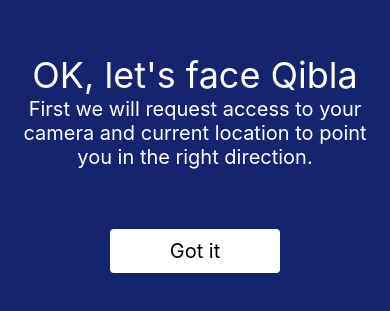
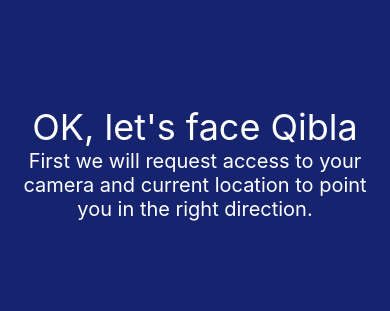
Before and after one commit to brandonlee0719/QiblaFinder, a React Native app: screen /Qibla in a window 390 px wide. Shown: the part 259-570 px from the top of the page. Built offline with nearby package versions, Linux system fonts and the light colour scheme; what react-native-permissions would draw is missing.

Commit message:
update for navigation

```diff
--- a/App.js
+++ b/App.js
@@ -1,86 +1,28 @@
 import React from 'react';
-import {
-  SafeAreaView,
-  StyleSheet,
-  View,
-  Text,
-  TouchableOpacity,
-  Platform
-} from 'react-native';
+import { LogBox } from 'react-native';
+import { SafeAreaProvider } from 'react-native-safe-area-context';
+import { NavigationContainer } from '@react-navigation/native';
+import { createStackNavigator } from '@react-navigation/stack';
 
-import { WebView } from 'react-native-webview';
-import * as permissions from 'react-native-permissions';
-import { PERMISSIONS, requestMultiple } from 'react-native-permissions';
+import Main from './src/Main';
+import Qibla from './src/Qibla';
 
-// const App = () => {
-//   return (
-//     <SafeAreaView style={styles.mainContainer}>
-//       <WebView
-//         style={styles.mainContainer}
-//         source={{ uri: 'https://qiblafinder.withgoogle.com/' }} />
-//     </SafeAreaView>
-//   );
-// };
+LogBox.ignoreLogs(['Warning: ...']);
+LogBox.ignoreAllLogs();
 
-
-const camera_permission = Platform.OS === 'ios' ? PERMISSIONS.IOS.CAMERA : PERMISSIONS.ANDROID.CAMERA;
-const coarse_location = Platform.OS === 'ios' ? PERMISSIONS.IOS.LOCATION_ALWAYS : PERMISSIONS.ANDROID.ACCESS_COARSE_LOCATION;
-const fine_location = Platform.OS == 'ios' ? PERMISSIONS.IOS.LOCATION_ALWAYS : PERMISSIONS.ANDROID.ACCESS_FINE_LOCATION;
+const Stack = createStackNavigator();
 
 const App = () => {
-  const handleSetPermission = () => {
-    requestPermission();
-  }
-
-  const requestPermission = () => {
-    requestMultiple([camera_permission, coarse_location, fine_location]).then((statuses) => {
-      console.log('camera_permission', statuses[camera_permission]);
-      console.log('coarse_location', statuses[coarse_location]);
-      console.log('fine_location', statuses[fine_location]);
-    });
-  }
-
   return (
-    <SafeAreaView style={{ flex: 1 }}>
-      <View style={styles.mainContainer}>
-        <Text style={styles.title}>OK, let's face Qibla</Text>
-        <Text style={styles.permissionDetail}>First we will request access to your</Text>
-        <Text style={styles.permissionDetail}>camera and current location to point</Text>
-        <Text style={styles.permissionDetail}>you in the right direction.</Text>
-        <TouchableOpacity style={styles.btnGotit}
-          onPress={handleSetPermission}>
-          <Text style={styles.gotit}>Got it</Text>
-        </TouchableOpacity>
-      </View>
-    </SafeAreaView>
-  )
-}
-const styles = StyleSheet.create({
-  mainContainer: {
-    flex: 1,
-    alignItems: 'center',
-    justifyContent: 'center',
-    backgroundColor: '#16246f'
-  },
-  title: {
-    fontSize: 36,
-    color: '#FFF'
-  },
-  permissionDetail: {
-    fontSize: 20,
-    color: '#FFF'
-  },
-  btnGotit: {
-    marginTop: 60,
-    borderRadius: 4,
-    paddingVertical: 10,
-    paddingHorizontal: 60,
-    backgroundColor: '#FFF'
-  },
-  gotit: {
-    fontSize: 20,
-    color: '#000'
-  }
-});
+    <SafeAreaProvider>
+      <NavigationContainer>
+        <Stack.Navigator initialRouteName="Main">
+          <Stack.Screen name="Main" component={Main} options={{ headerShown: false }} />
+          <Stack.Screen name="Qibla" component={Qibla} options={{ headerShown: false }} />
+        </Stack.Navigator>
+      </NavigationContainer>
+    </SafeAreaProvider>
+  );
+};
 
 export default App;
--- a/package.json
+++ b/package.json
@@ -10,9 +10,15 @@
     "lint": "eslint ."
   },
   "dependencies": {
+    "@react-navigation/native": "^6.1.2",
+    "@react-navigation/stack": "^6.3.11",
     "react": "18.1.0",
     "react-native": "0.70.6",
+    "react-native-gesture-handler": "^2.8.0",
+    "react-native-maps": "^1.3.2",
     "react-native-permissions": "^3.6.1",
+    "react-native-safe-area-context": "^4.4.1",
+    "react-native-screens": "^3.18.2",
     "react-native-webview": "^11.26.0"
   },
   "devDependencies": {
--- /dev/null
+++ b/src/Main.js
@@ -0,0 +1,75 @@
+import React from 'react';
+import {
+  SafeAreaView,
+  StyleSheet,
+  View,
+  Text,
+  TouchableOpacity,
+  Platform
+} from 'react-native';
+
+import { PERMISSIONS, requestMultiple } from 'react-native-permissions';
+
+const camera_permission = Platform.OS === 'ios' ? PERMISSIONS.IOS.CAMERA : PERMISSIONS.ANDROID.CAMERA;
+const coarse_location = Platform.OS === 'ios' ? PERMISSIONS.IOS.LOCATION_ALWAYS : PERMISSIONS.ANDROID.ACCESS_COARSE_LOCATION;
+const fine_location = Platform.OS == 'ios' ? PERMISSIONS.IOS.LOCATION_ALWAYS : PERMISSIONS.ANDROID.ACCESS_FINE_LOCATION;
+
+const Main = ({ navigation }) => {
+  const handleSetPermission = () => {
+    requestPermission();
+  }
+
+  const requestPermission = () => {
+    requestMultiple([camera_permission, coarse_location, fine_location]).then((statuses) => {
+      console.log('camera_permission', statuses[camera_permission]);
+      console.log('coarse_location', statuses[coarse_location]);
+      console.log('fine_location', statuses[fine_location]);
+      if (statuses[camera_permission] === "granted" && statuses[coarse_location] === "granted" && statuses[fine_location] === "granted")
+        navigation.push("Qibla");
+    });
+  }
+
+  return (
+    <SafeAreaView style={{ flex: 1 }}>
+      <View style={styles.mainContainer}>
+        <Text style={styles.title}>OK, let's face Qibla</Text>
+        <Text style={styles.permissionDetail}>First we will request access to your</Text>
+        <Text style={styles.permissionDetail}>camera and current location to point</Text>
+        <Text style={styles.permissionDetail}>you in the right direction.</Text>
+        <TouchableOpacity style={styles.btnGotit}
+          onPress={handleSetPermission}>
+          <Text style={styles.gotit}>Got it</Text>
+        </TouchableOpacity>
+      </View>
+    </SafeAreaView>
+  )
+}
+const styles = StyleSheet.create({
+  mainContainer: {
+    flex: 1,
+    alignItems: 'center',
+    justifyContent: 'center',
+    backgroundColor: '#16246f'
+  },
+  title: {
+    fontSize: 36,
+    color: '#FFF'
+  },
+  permissionDetail: {
+    fontSize: 20,
+    color: '#FFF'
+  },
+  btnGotit: {
+    marginTop: 60,
+    borderRadius: 4,
+    paddingVertical: 10,
+    paddingHorizontal: 60,
+    backgroundColor: '#FFF'
+  },
+  gotit: {
+    fontSize: 20,
+    color: '#000'
+  }
+});
+
+export default Main;
--- /dev/null
+++ b/src/Qibla.js
@@ -0,0 +1,59 @@
+import React from 'react';
+import {
+  SafeAreaView,
+  StyleSheet,
+  View,
+  Text,
+  TouchableOpacity,
+  Platform
+} from 'react-native';
+
+import { PERMISSIONS, requestMultiple } from 'react-native-permissions';
+
+const camera_permission = Platform.OS === 'ios' ? PERMISSIONS.IOS.CAMERA : PERMISSIONS.ANDROID.CAMERA;
+const coarse_location = Platform.OS === 'ios' ? PERMISSIONS.IOS.LOCATION_ALWAYS : PERMISSIONS.ANDROID.ACCESS_COARSE_LOCATION;
+const fine_location = Platform.OS == 'ios' ? PERMISSIONS.IOS.LOCATION_ALWAYS : PERMISSIONS.ANDROID.ACCESS_FINE_LOCATION;
+
+const Qibla = () => {
+
+  return (
+    <SafeAreaView style={{ flex: 1 }}>
+      <View style={styles.mainContainer}>
+        <Text style={styles.title}>OK, let's face Qibla</Text>
+        <Text style={styles.permissionDetail}>First we will request access to your</Text>
+        <Text style={styles.permissionDetail}>camera and current location to point</Text>
+        <Text style={styles.permissionDetail}>you in the right direction.</Text>
+
+      </View>
+    </SafeAreaView>
+  )
+}
+const styles = StyleSheet.create({
+  mainContainer: {
+    flex: 1,
+    alignItems: 'center',
+    justifyContent: 'center',
+    backgroundColor: '#16246f'
+  },
+  title: {
+    fontSize: 36,
+    color: '#FFF'
+  },
+  permissionDetail: {
+    fontSize: 20,
+    color: '#FFF'
+  },
+  btnGotit: {
+    marginTop: 60,
+    borderRadius: 4,
+    paddingVertical: 10,
+    paddingHorizontal: 60,
+    backgroundColor: '#FFF'
+  },
+  gotit: {
+    fontSize: 20,
+    color: '#000'
+  }
+});
+
+export default Qibla;
```
Also changed, not shown: 1 other file (tests, documents, lock files or other folders).
